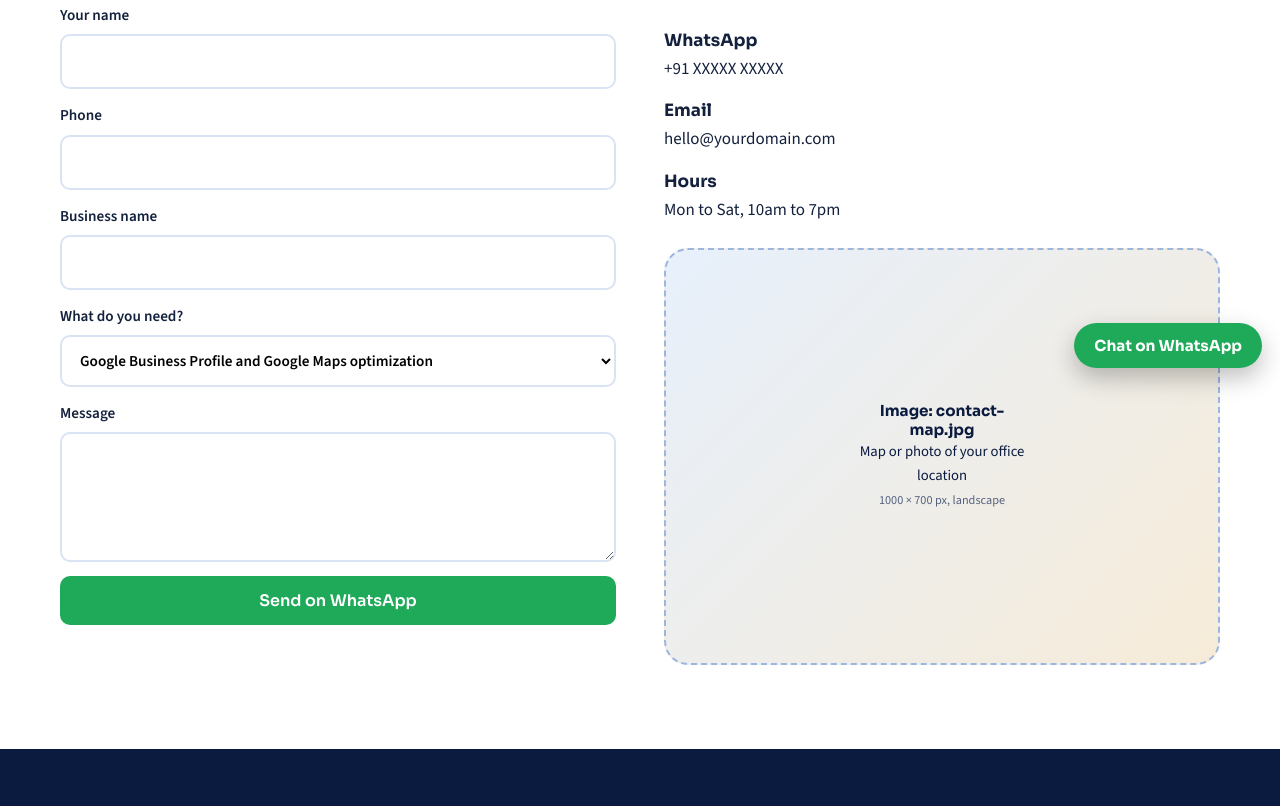
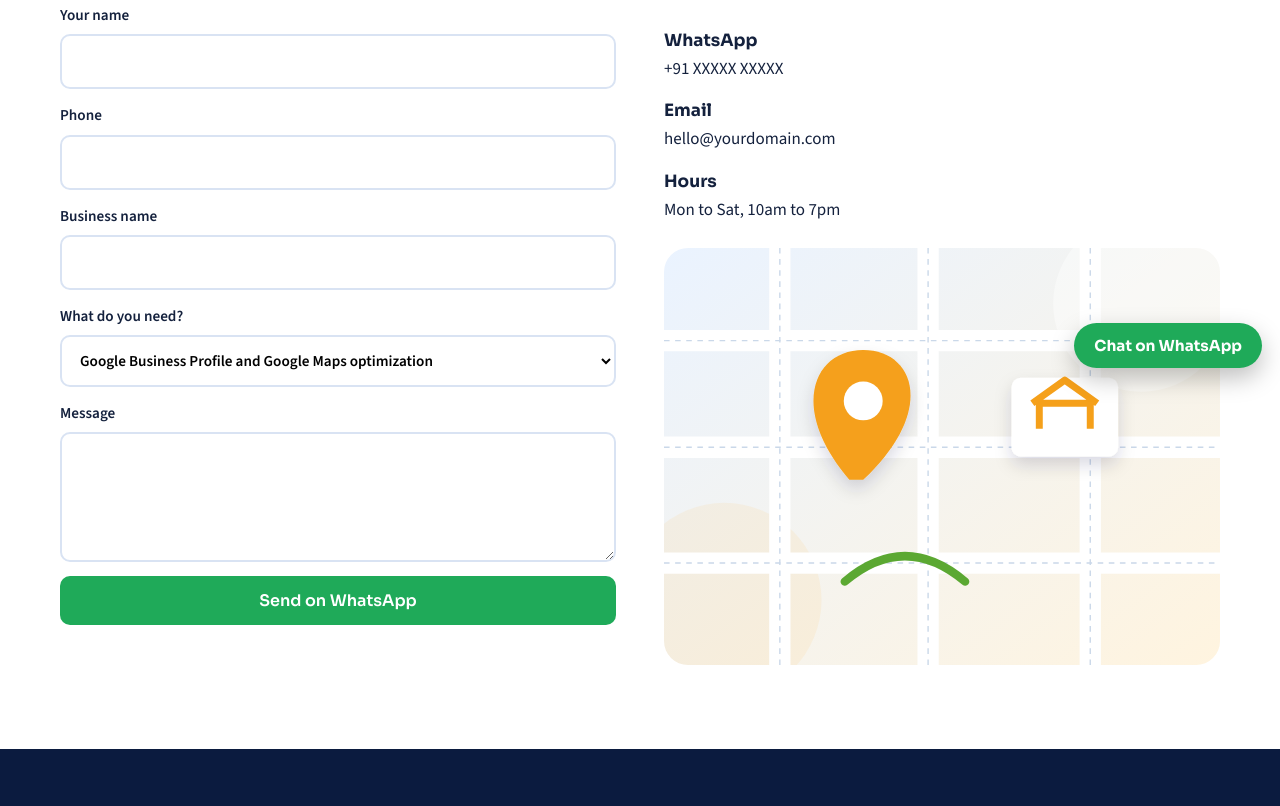
Before and after one commit to ecomaura/skymate, a plain HTML site: page contact.html in a window 1280 px wide. Shown: the part 414-1220 px from the top of the page. Drawn offline with nearby package versions, Linux system fonts and the light colour scheme.

Commit message:
Connect page image placeholders to custom SVG artwork

```diff
--- a/contact.html
+++ b/contact.html
@@ -8,7 +8,7 @@
 <section class="sec"><div class="w two" style="align-items:start"><form id="cf"><label>Your name<input name="nm" required></label><label>Phone<input name="ph" type="tel" required></label><label>Business name<input name="biz"></label>
 <label>What do you need?<select name="svc"><option>Google Business Profile and Google Maps optimization</option><option>SEO and Search Engine Marketing</option><option>Facebook and Instagram marketing</option><option>Meta Ads and Google Ads</option><option>Website development</option><option>WhatsApp Business marketing</option><option>Branding and graphic design</option><option>Lead generation and performance marketing</option><option>YouTube and video marketing</option><option>Business listings and online reputation management</option></select></label><label>Message<textarea name="msg" rows="4"></textarea></label>
 <button class="btn g" type="submit">Send on WhatsApp</button><p id="ok" aria-live="polite"></p></form>
-<div><ul class="ci"><li><b>WhatsApp</b>+91 XXXXX XXXXX</li><li><b>Email</b>hello@yourdomain.com</li><li><b>Hours</b>Mon to Sat, 10am to 7pm</li></ul><figure class="ph " data-img="contact-map.jpg"><span><b>Image: contact-map.jpg</b>Map or photo of your office location<br><small>1000 × 700 px, landscape</small></span></figure></div></div></section></main>
+<div><ul class="ci"><li><b>WhatsApp</b>+91 XXXXX XXXXX</li><li><b>Email</b>hello@yourdomain.com</li><li><b>Hours</b>Mon to Sat, 10am to 7pm</li></ul><figure class="ph " data-img="contact-map.svg"><span><b>Image: contact-map.svg</b>Map or photo of your office location<br><small>1000 × 700 px, landscape</small></span></figure></div></div></section></main>
 <footer><div class="w"><div><img src="assets/logo.png" alt="SkyMate Digital logo"></div>
 <div><h3>Explore</h3><a href="index.html">Home</a><a href="services.html">Services</a><a href="about.html">About</a><a href="contact.html">Contact</a></div>
 <div><h3>Talk to us</h3><a href="https://wa.me/91XXXXXXXXXX">WhatsApp: +91 XXXXX XXXXX</a><a href="mailto:hello@yourdomain.com">hello@yourdomain.com</a></div></div>
```
